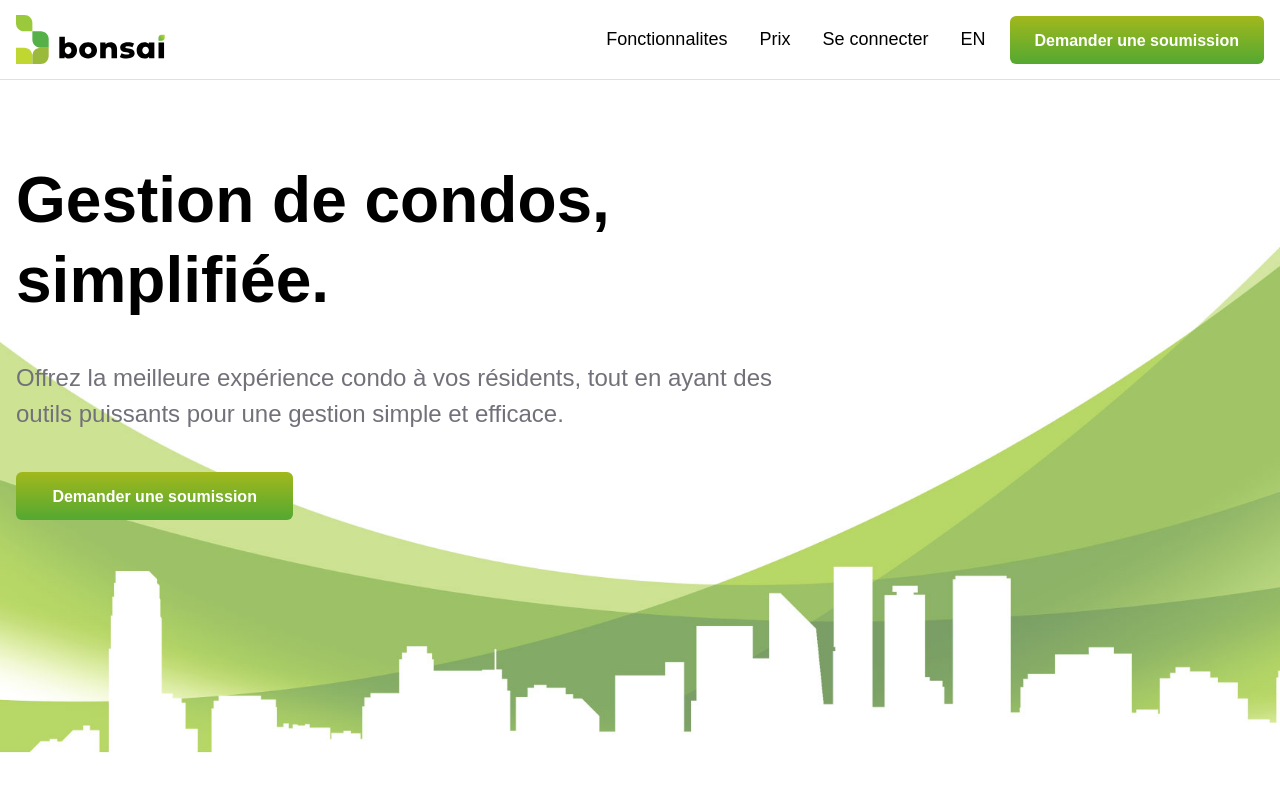
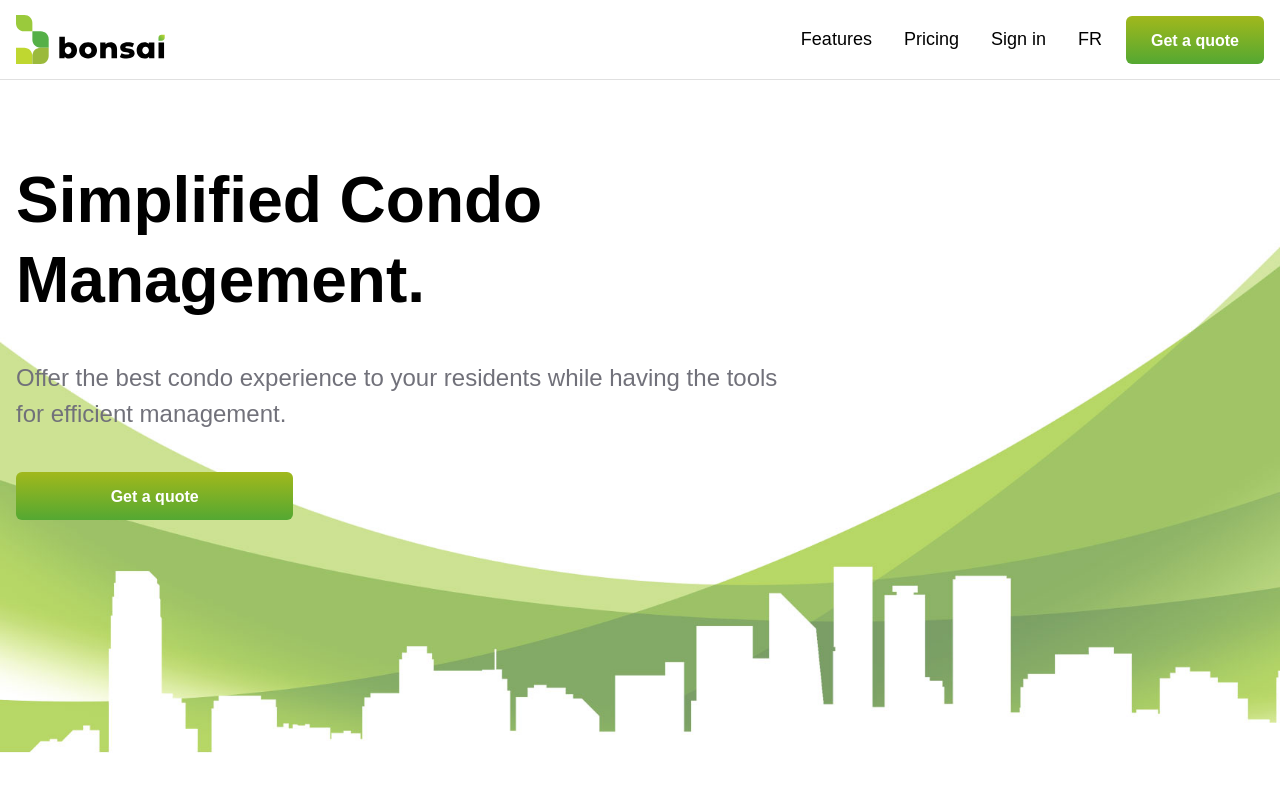
Before and after one commit to liambigras/bonsaiManagement, a React (Create React App) app: page / in a window 1280 px wide. Shown: the top 800 px of the page. Built offline with nearby package versions, Linux system fonts and the light colour scheme.

Commit message:
added int18

```diff
--- a/package.json
+++ b/package.json
@@ -7,8 +7,11 @@
     "@testing-library/jest-dom": "^5.16.5",
     "@testing-library/react": "^13.3.0",
     "@testing-library/user-event": "^13.5.0",
+    "i18next": "^21.9.1",
+    "i18next-browser-languagedetector": "^6.1.5",
     "react": "^18.2.0",
     "react-dom": "^18.2.0",
+    "react-i18next": "^11.18.6",
     "react-scripts": "5.0.1",
     "web-vitals": "^2.1.4"
   },
--- a/src/components/Navbar.js
+++ b/src/components/Navbar.js
@@ -1,18 +1,21 @@
+import useLocales from '../hooks/useLocales';
 import logo from '../logo.svg';
 
 const Navbar = () => {
+    const { translate, onChangeLang } = useLocales();
+
     return (<div className="h-20 flex justify-center align-middle" style={{borderBottom: "1px solid #e0e0e0"}}>
         <div className="max-w-7xl w-full  flex justify-between mx-4 items-center">
             <img  width="150px" height="auto" className=" flex align-middle" src={logo} style={{  verticalAlign:"middle", backgroundRepeat: "no-repeat"}}alt="logo"/>
             <span className="  flex-row space-x-6 items-center hidden md:flex">
                 <ul className="flex  flex-row space-x-8 font-normal items-center text-lg">
-                    <li>Fonctionnalites</li>
-                    <li>Prix</li>
-                    <li>Se connecter</li>
-                    <li>EN</li>
+                    <li><button>{translate("navbar.features")}</button></li>
+                    <li><button>{translate("navbar.pricing")}</button></li>
+                    <li><button>{translate("navbar.signIn")}</button></li>
+                    <li><button onClick={()=>{onChangeLang(translate("navbar.language").toLocaleLowerCase())}}>{translate("navbar.language")}</button></li>
                 </ul>
                 <button className="h-12 rounded-md text-white font-semibold" style={{background:"linear-gradient(to top,#54a832,#a1b81c)", padding:"13px 25px"}}>
-                    Demander une soumission
+                    {translate("components.getQuote")}
                 </button>
             </span>
 
--- /dev/null
+++ b/src/hooks/useLocales.js
@@ -0,0 +1,16 @@
+import { useTranslation } from 'react-i18next';
+
+export default function useLocales() {
+    const { i18n, t: translate } = useTranslation();
+
+    const handleChangeLanguage = (newlang) => {
+        i18n.changeLanguage(newlang);
+      };
+
+    return {
+        onChangeLang: handleChangeLanguage,
+        translate
+
+      };
+
+}
--- a/src/index.js
+++ b/src/index.js
@@ -1,6 +1,7 @@
 import React from 'react';
 import ReactDOM from 'react-dom/client';
 import './index.css';
+import './locales/i18n';
 import App from './App';
 import reportWebVitals from './reportWebVitals';
 
--- /dev/null
+++ b/src/locales/en.json
@@ -0,0 +1,15 @@
+{
+    "navbar": {
+        "features": "Features",
+        "pricing":"Pricing",
+        "signIn" : "Sign in",
+        "language": "FR"
+    },
+    "components": {
+        "getQuote": "Get a quote"
+    },
+    "homepage": {
+        "title": "Simplified Condo Management.",
+        "description": "Offer the best condo experience to your residents while having the tools for efficient management."
+    }
+}
--- /dev/null
+++ b/src/locales/fr.json
@@ -0,0 +1,15 @@
+{
+    "navbar": {
+        "features": "Fonctionnalites",
+        "pricing":"Prix",
+        "signIn" : "Se connecter",
+        "language": "EN"
+    },
+    "components": {
+        "getQuote": "Demander une soumission"
+    },
+    "homepage": {
+        "title": "Gestion de condos, simplifiée.",
+        "description": "Offrez la meilleure expérience condo à vos résidents, tout en ayant des outils puissants pour une gestion simple et efficace."
+    }
+}
--- /dev/null
+++ b/src/locales/i18n.js
@@ -0,0 +1,28 @@
+import i18n from 'i18next';
+import LanguageDetector from 'i18next-browser-languagedetector';
+import { initReactI18next } from 'react-i18next';
+//
+import enLocales from './en.json';
+import frLocales from './fr.json';
+
+// ----------------------------------------------------------------------
+
+i18n
+  .use(LanguageDetector)
+  .use(initReactI18next)
+  .init({
+    resources: {
+      en: { translations: enLocales },
+      fr: { translations: frLocales }
+    },
+    lng: localStorage.getItem('i18nextLng') || 'en',
+    fallbackLng: 'en',
+    debug: false,
+    ns: ['translations'],
+    defaultNS: 'translations',
+    interpolation: {
+      escapeValue: false
+    }
+  });
+
+export default i18n;
--- a/src/sections/Home/index.js
+++ b/src/sections/Home/index.js
@@ -1,20 +1,21 @@
-import { useState } from 'react';
+import useLocales from "../../hooks/useLocales";
 import Navbar from "../../components/Navbar"
 
 
 const Home = () => {
+    const {translate} = useLocales();
     return (
     <div className='w-full h-screen bg-cover font-poppins ' style={{backgroundImage:"url(/bonsaiManagement/ressources/bgbanner.jpg)"}}>
 
         <Navbar />
         <div className='flex justify-center pt-20'>
             <div className="max-w-7xl w-full mx-4 grid sm:grid-cols-1 md:grid-cols-3">
-                <h1 className='text-4xl lg:text-6xl font-bold leading-tight md:col-span-2'>Gestion de condos, simplifiée.</h1>
+                <h1 className='text-4xl lg:text-6xl font-bold leading-tight md:col-span-2'>{translate("homepage.title")}</h1>
                 <span />
-                <p className='text-zinc-500 py-10 text-2xl md:col-span-2 max-w-3xl' >Offrez la meilleure expérience condo à vos résidents, tout en ayant des outils puissants pour une gestion simple et efficace.</p>
+                <p className='text-zinc-500 py-10 text-2xl md:col-span-2 max-w-3xl' >{translate("homepage.description")}</p>
                 <span />
                 <button className="h-12 w-auto rounded-md text-white font-semibold w-auto lg:w-2/3" style={{background:"linear-gradient(to top,#54a832,#a1b81c)", padding:"13px 10px"}}>
-                    Demander une soumission
+                    {translate("components.getQuote")}
                 </button>
             </div>
         </div>
--- a/src/styles/global.css
+++ b/src/styles/global.css
@@ -44,9 +44,29 @@
 
 }*/
 
+::-webkit-scrollbar {
+    width: 3px;
+  }
 
+  /* Track */
+  ::-webkit-scrollbar-track {
+    box-shadow: inset 0 0 5px #08660D;
+    border-radius: 10px;
+  }
+
+  /* Handle */
+  ::-webkit-scrollbar-thumb {
+    background: #229A16;
+    border-radius: 10px;
+  }
+
+  /* Handle on hover */
+  ::-webkit-scrollbar-thumb:hover {
+    background: #229A16;
+  }
 
 html {
+
     font-family: "Source Sans Pro", Arial, Helvetica, sans-serif;;
     -webkit-tap-highlight-color: transparent;
     scroll-behavior: smooth;
```
Also changed, not shown: 1 other file (tests, documents, lock files or other folders).
